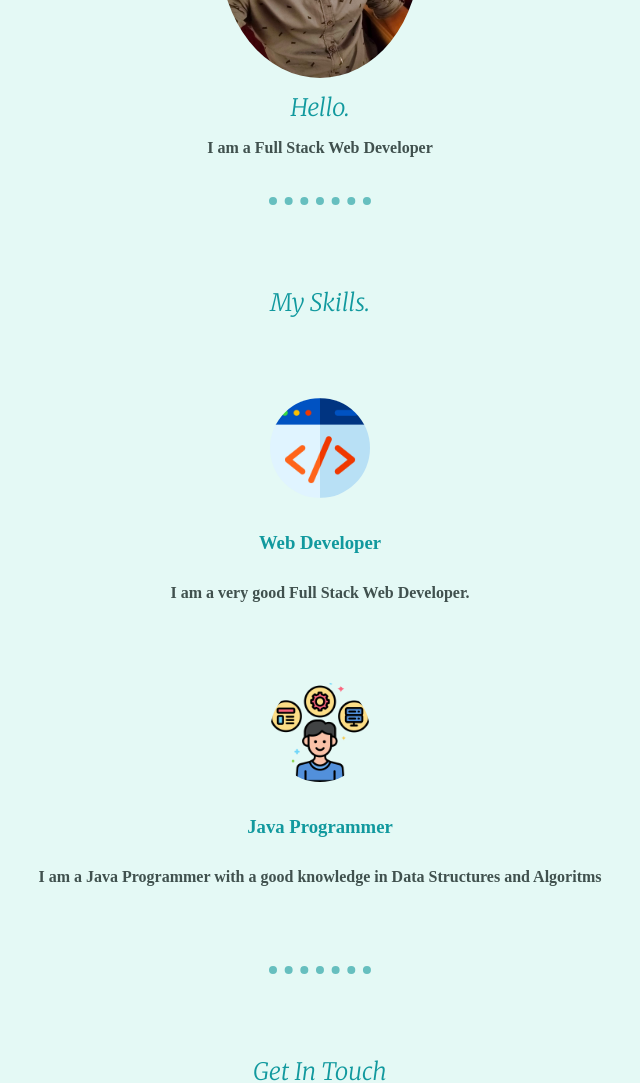
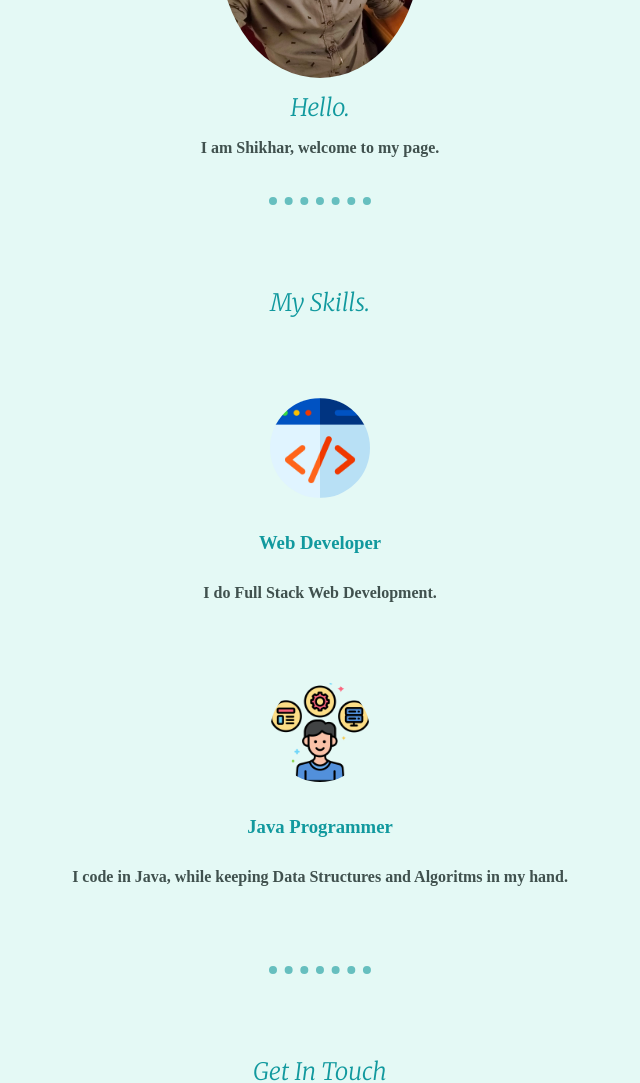
Before and after one commit to Shikhar274/cv, a plain HTML site: page index.html in a window 1280 px wide. Shown: the part 880-1963 px from the top of the page, without its empty margins (320-960 px from the left). Drawn offline with Linux system fonts and the light colour scheme.

Commit message:
just updating

```diff
--- a/index.html
+++ b/index.html
@@ -24,7 +24,7 @@
         <div class="profile">
           <img class="circular" src="images/profile pic.jpeg" width="200px" height="250px" alt="">
           <h2>Hello.</h2>
-          <p>I am a Full Stack Web Developer</p>
+          <p>I am Shikhar, welcome to my page.</p>
         </div>
         <hr>
 
@@ -33,12 +33,12 @@
           <div class="skill-row">
             <img class="circular" src="images/web-development.png" alt="" width="100px" height="100px">
             <h3>Web Developer</h3>
-            <p>I am a very good Full Stack Web Developer.</p>
+            <p>I do Full Stack Web Development.</p>
           </div>
           <div class="skill-row">
             <img class="circular" src="images/programmer.png" alt="" width="100px" height="100px">
             <h3>Java Programmer</h3>
-            <p>I am a Java Programmer with a good knowledge in Data Structures and Algoritms</p>
+            <p>I code in Java, while keeping Data Structures and Algoritms in my hand.</p>
           </div>
         </div>
         <hr>
@@ -52,7 +52,7 @@
       </div>
 
       <div class="bottom-container">
-        <a class="footer-link" href="https://www.linkedin.com/in/shikharanand2/">LinkedIn</a>
+        <a class="footer-link" href="https://www.linkedin.com/in/shikharanand2">LinkedIn</a>
         <a class="footer-link" href="https://twitter.com/ShikharAnand7?t=gDSS7saAC8yFj8I3rCUqlg&s=09">Twitter</a>
         <a class="footer-link" href="https://github.com/Shikhar274">GitHub</a>
         <p id="end">© Shikhar Anand</p>
```
